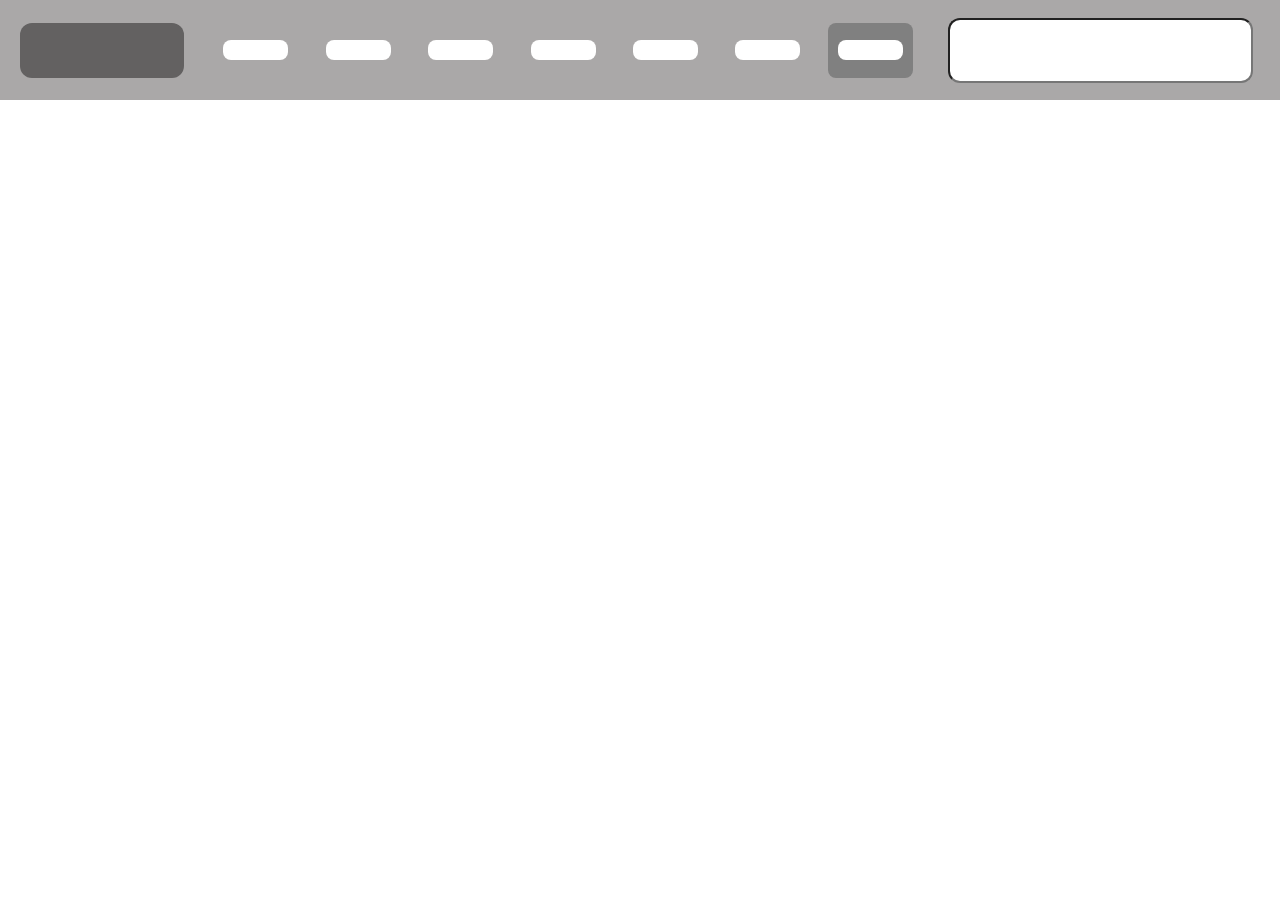
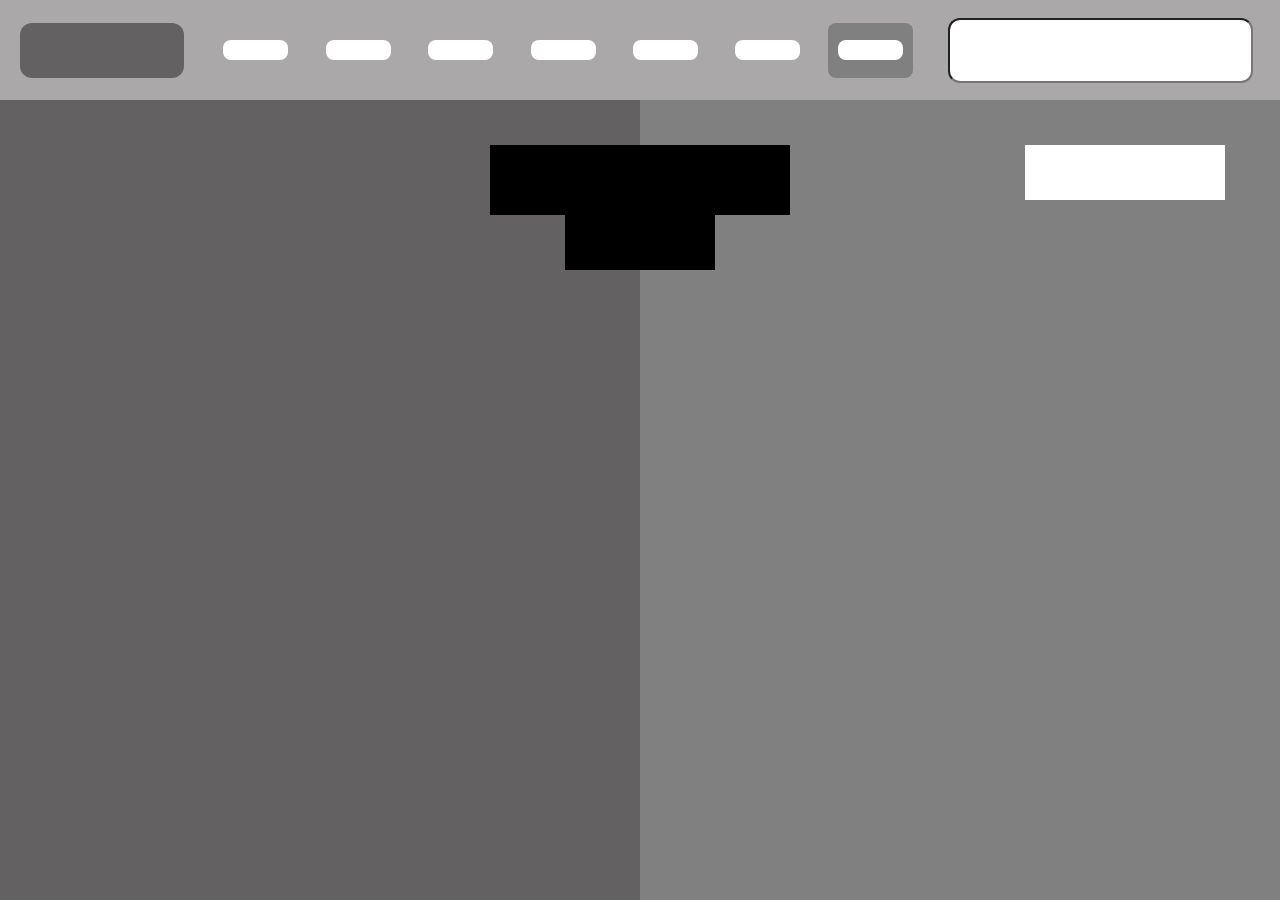
Before and after one commit to karmaester/Visual-hierarchy, a plain HTML site: page index.html in a window 1280 px wide. Before the commit the page ends 800 px from the top, so only its background shows below. Drawn offline with Linux system fonts and the light colour scheme.

Commit message:
added first part of main

```diff
--- a/css/styles.css
+++ b/css/styles.css
@@ -21,6 +21,10 @@ header {
   height: 100%;
 }
 
+.absolute {
+  position: absolute;
+}
+
 /* ------------------- Backgrounds -------------------- */
 
 .bg-white {
@@ -37,6 +41,10 @@ header {
 
 .bg-gray03 {
   background-color: rgb(99, 97, 97);
+}
+
+.bg-gray05 {
+  background-color: #000000;
 }
 
 /* ------------------- Borders -------------------- */
@@ -94,3 +102,36 @@ header {
 }
 
 /* ------------------- Main -------------------- */
+main {
+  width: 100vw;
+}
+
+.container-first {
+  position: relative;
+  height: 100vh;
+}
+
+.first {
+  width: 50%;
+}
+
+.title {
+  left: calc((100% - 300px) /2);
+  top: 45px;
+  height: 70px;
+  width: 300px;
+}
+
+.title2 {
+  left: calc((100% - 150px) /2);
+  top: 100px;
+  height: 70px;
+  width: 150px;
+}
+
+.container-button {
+  top: 45px;
+  right: 55px;
+  width: 200px;
+  height: 55px;
+}
--- a/index.html
+++ b/index.html
@@ -40,6 +40,17 @@
         <input class="border-12" type="search" />
       </div>
     </header>
-    <main></main>
+    <main>
+      <section class="container-first d-flex">
+        <h1 class="title bg-gray05 absolute"></h1>
+        <h2 class="title2 bg-gray05 absolute"></h2>
+        <div class="container-button absolute bg-white">
+          <div class="icon"></div>
+          <div class="button"></div>
+        </div>
+        <articles class="first height-100 bg-gray03"></articles>
+        <articles class="first height-100 bg-gray02"></articles>
+      </section>
+    </main>
   </body>
 </html>
```
